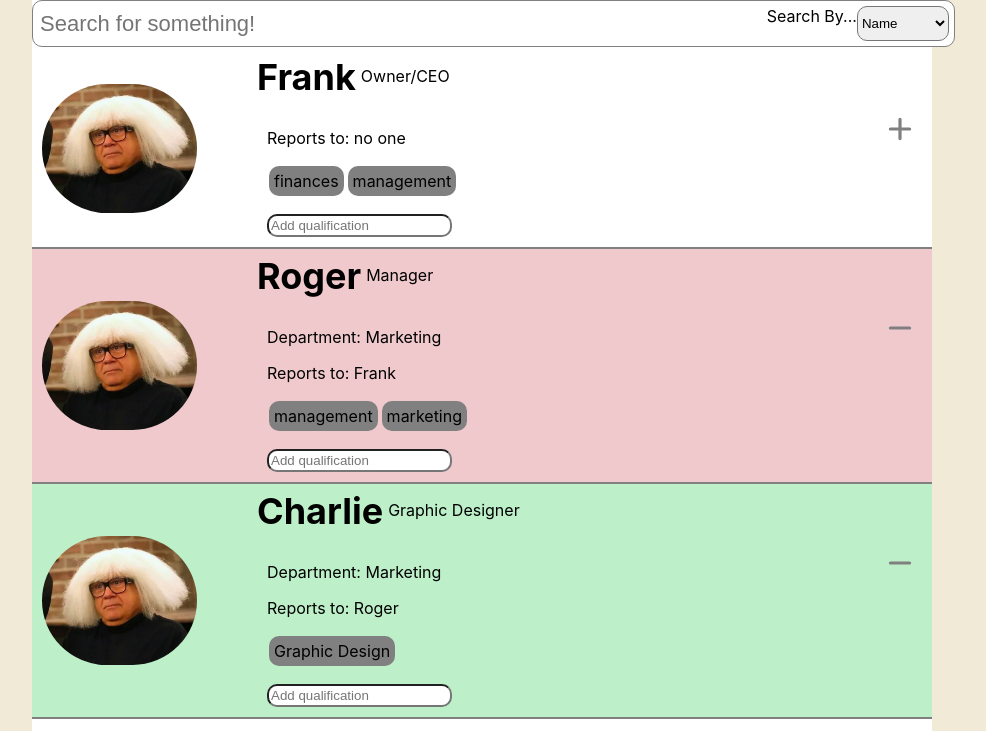
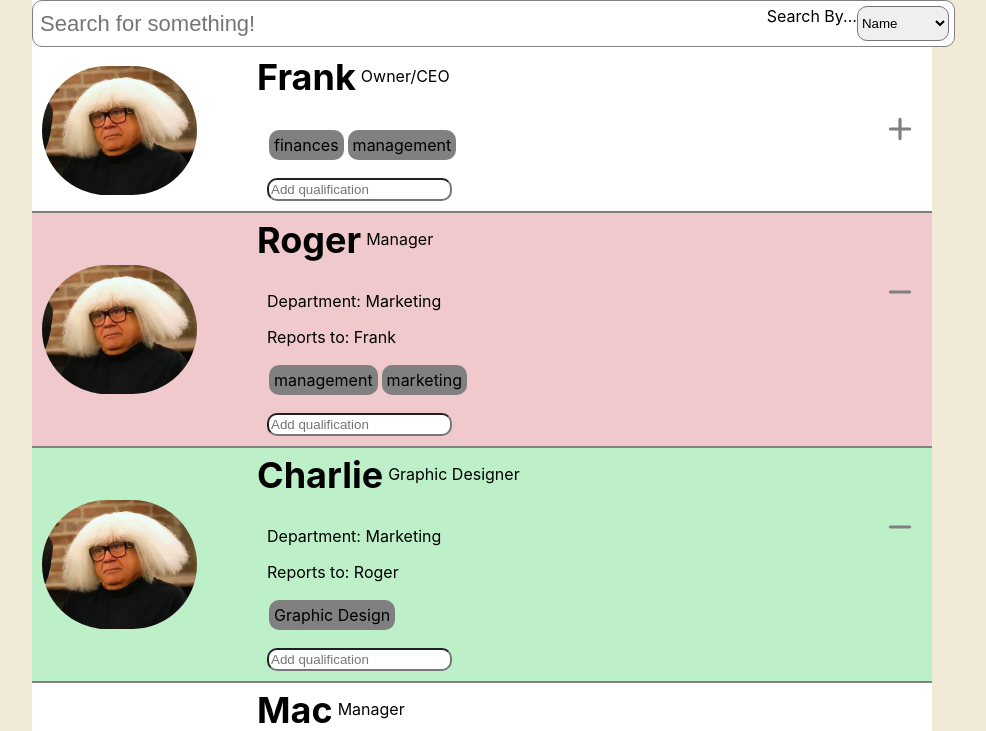
Before and after one commit to CD-Mackay/staffing-app, a React (Create React App) app: page / in a window 1280 px wide. Shown: the top 731 px of the page, without its empty margins (158-1144 px from the left). Built offline with nearby package versions, Linux system fonts and the light colour scheme.

Commit message:
style staffcard information

```diff
--- a/src/components/StaffCard/StaffCard.js
+++ b/src/components/StaffCard/StaffCard.js
@@ -27,7 +27,7 @@ const StaffCard = ({ employee }) => {
       <div className="employee-info">
         <div>
       {department && <p>Department: {department}</p>}
-        <p>Reports to: {superior ? superior : "no one"} </p>
+        {superior && <p>Reports to: {superior} </p>}
         <ul>
           {employeeSkills.map((skill) => {
             return <li key={skill}>{skill}</li>;
```
